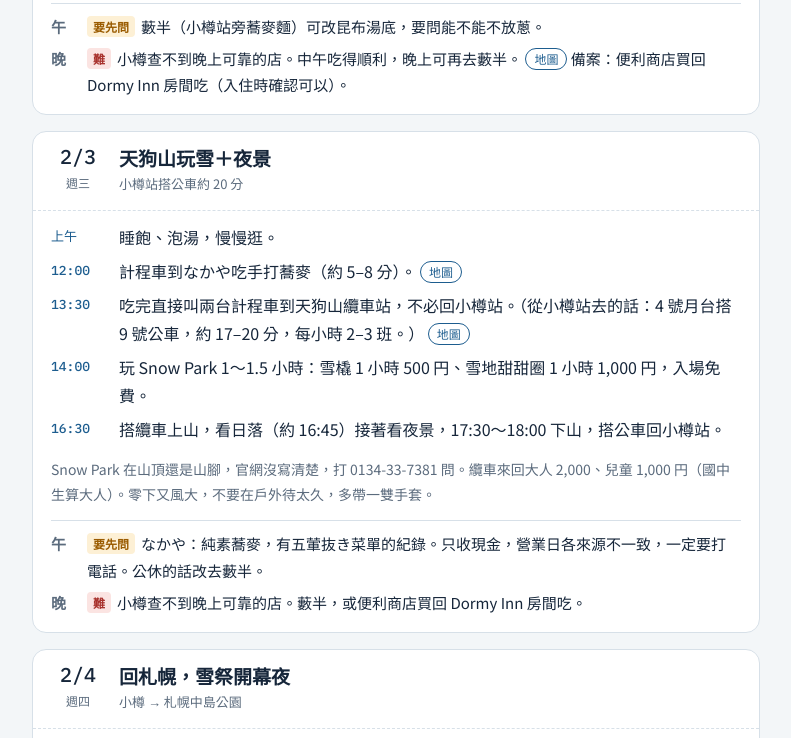
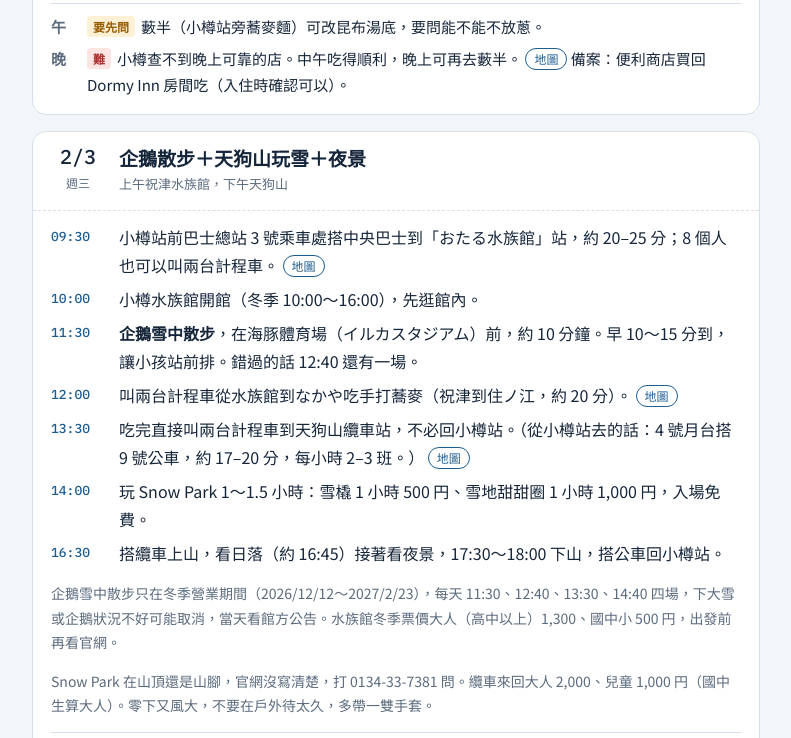
Before and after one commit to wilfrid-Ng/hokkaido-2027, a plain HTML site: page index.html in a window 1280 px wide. Shown: the part 4923-5661 px from the top of the page, without its empty margins (244-1035 px from the left). Drawn offline with Linux system fonts and the light colour scheme.

Commit message:
2/3 上午加入小樽水族館企鵝雪中散步（11:30），再去なかや午餐、天狗山；預算加水族館門票
Co-Authored-By: Claude Opus 5.5 <noreply@anthropic.com>

```diff
--- a/index.html
+++ b/index.html
@@ -281,15 +281,18 @@ html{scroll-behavior:smooth}
   </article>
 
   <article class="day" id="d0203">
-    <div class="day-head"><div class="date"><span class="md">2/3</span><span class="wd">週三</span></div><div><h3>天狗山玩雪＋夜景</h3><div class="where">小樽站搭公車約 20 分</div></div></div>
+    <div class="day-head"><div class="date"><span class="md">2/3</span><span class="wd">週三</span></div><div><h3>企鵝散步＋天狗山玩雪＋夜景</h3><div class="where">上午祝津水族館，下午天狗山</div></div></div>
     <div class="day-body">
       <ul class="plan">
-        <li><span class="t">上午</span><div>睡飽、泡湯，慢慢逛。</div></li>
-        <li><span class="t">12:00</span><div>計程車到なかや吃手打蕎麥（約 5–8 分）。 <a class="map" href="https://www.google.com/maps/search/?api=1&amp;query=%E3%81%AA%E3%81%8B%E3%82%84%20%E5%B0%8F%E6%A8%BD%20%E4%BD%8F%E3%83%8E%E6%B1%9F%20%E8%95%8E%E9%BA%A6" target="_blank" rel="noopener">地圖</a></div></li>
+        <li><span class="t">09:30</span><div>小樽站前巴士總站 3 號乘車處搭中央巴士到「おたる水族館」站，約 20–25 分；8 個人也可以叫兩台計程車。 <a class="map" href="https://www.google.com/maps/search/?api=1&amp;query=%E3%81%8A%E3%81%9F%E3%82%8B%E6%B0%B4%E6%97%8F%E9%A4%A8" target="_blank" rel="noopener">地圖</a></div></li>
+        <li><span class="t">10:00</span><div>小樽水族館開館（冬季 10:00～16:00），先逛館內。</div></li>
+        <li><span class="t">11:30</span><div><b>企鵝雪中散步</b>，在海豚體育場（イルカスタジアム）前，約 10 分鐘。早 10～15 分到，讓小孩站前排。錯過的話 12:40 還有一場。</div></li>
+        <li><span class="t">12:00</span><div>叫兩台計程車從水族館到なかや吃手打蕎麥（祝津到住ノ江，約 20 分）。 <a class="map" href="https://www.google.com/maps/search/?api=1&amp;query=%E3%81%AA%E3%81%8B%E3%82%84%20%E5%B0%8F%E6%A8%BD%20%E4%BD%8F%E3%83%8E%E6%B1%9F%20%E8%95%8E%E9%BA%A6" target="_blank" rel="noopener">地圖</a></div></li>
         <li><span class="t">13:30</span><div>吃完直接叫兩台計程車到天狗山纜車站，不必回小樽站。（從小樽站去的話：4 號月台搭 9 號公車，約 17–20 分，每小時 2–3 班。） <a class="map" href="https://www.google.com/maps/search/?api=1&amp;query=%E5%8C%97%E6%B5%B7%E9%81%93%E5%B0%8F%E6%A8%BD%E5%B8%82%E6%9C%80%E4%B8%8A2%E4%B8%81%E7%9B%AE16-15" target="_blank" rel="noopener">地圖</a></div></li>
         <li><span class="t">14:00</span><div>玩 Snow Park 1～1.5 小時：雪橇 1 小時 500 円、雪地甜甜圈 1 小時 1,000 円，入場免費。</div></li>
         <li><span class="t">16:30</span><div>搭纜車上山，看日落（約 16:45）接著看夜景，17:30～18:00 下山，搭公車回小樽站。</div></li>
       </ul>
+      <p class="note">企鵝雪中散步只在冬季營業期間（2026/12/12～2027/2/23），每天 11:30、12:40、13:30、14:40 四場，下大雪或企鵝狀況不好可能取消，當天看館方公告。水族館冬季票價大人（高中以上）1,300、國中小 500 円，出發前再看官網。</p>
       <p class="note">Snow Park 在山頂還是山腳，官網沒寫清楚，打 0134-33-7381 問。纜車來回大人 2,000、兒童 1,000 円（國中生算大人）。零下又風大，不要在戶外待太久，多帶一雙手套。</p>
       <div class="meals">
         <div class="meal"><span class="k">午</span><div><span class="tag ask">要先問</span>なかや：純素蕎麥，有五葷抜き菜單的紀錄。只收現金，營業日各來源不一致，一定要打電話。公休的話改去藪半。</div></div>
@@ -446,7 +449,7 @@ html{scroll-behavior:smooth}
       <tr><td class="num">1/31</td><td>走路到三笠滑雪場</td><td class="num">0</td></tr>
       <tr><td class="num">2/1</td><td>選項：Ski Liner 來回札幌國際滑雪場（雪地樂園另計 48,000 円）</td><td class="num">18,200 円</td></tr>
       <tr><td class="num">2/2</td><td>包車定山溪→小樽直達（兩家 8 人一台）</td><td class="num">約 31,250 円起</td></tr>
-      <tr><td class="num">2/3</td><td>纜車來回＋公車回程，另加去なかや和天狗山的計程車</td><td class="num">約 15,000 円＋計程車</td></tr>
+      <tr><td class="num">2/3</td><td>小樽水族館（大人 4 × 1,300＋小孩 4 × 500 = 7,200）＋纜車來回＋公車，另加去なかや和天狗山的計程車</td><td class="num">約 22,200 円＋計程車</td></tr>
       <tr><td class="num">2/4</td><td>JR 小樽→札幌 8 人＋計程車到飯店</td><td class="num">5,200 円＋計程車</td></tr>
       <tr><td class="num">2/5</td><td>地下鐵（可考慮一日券），選 TSUDOME 再加接駁車</td><td class="num">約 2,200–2,500 円</td></tr>
       <tr><td class="num">2/6</td><td>4 人包車到新千歲，06:30 出發（備案機場巴士約 5,250 円）</td><td class="num">要重新報價</td></tr>    </tbody>
```
Also changed, not shown: sister/index.html (+7 -4 lines), src.html (+7 -4 lines), robots.txt (deleted).
